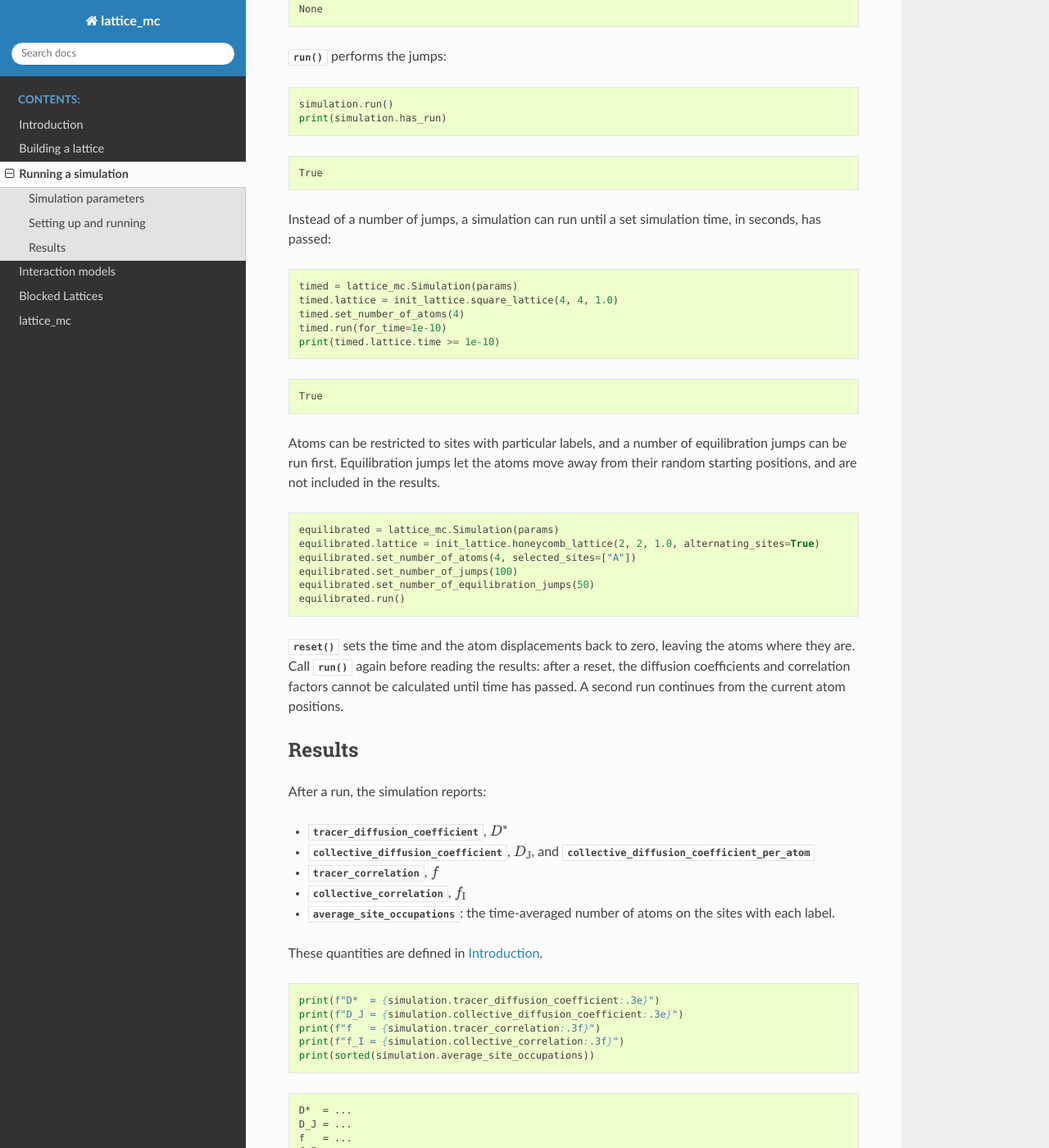
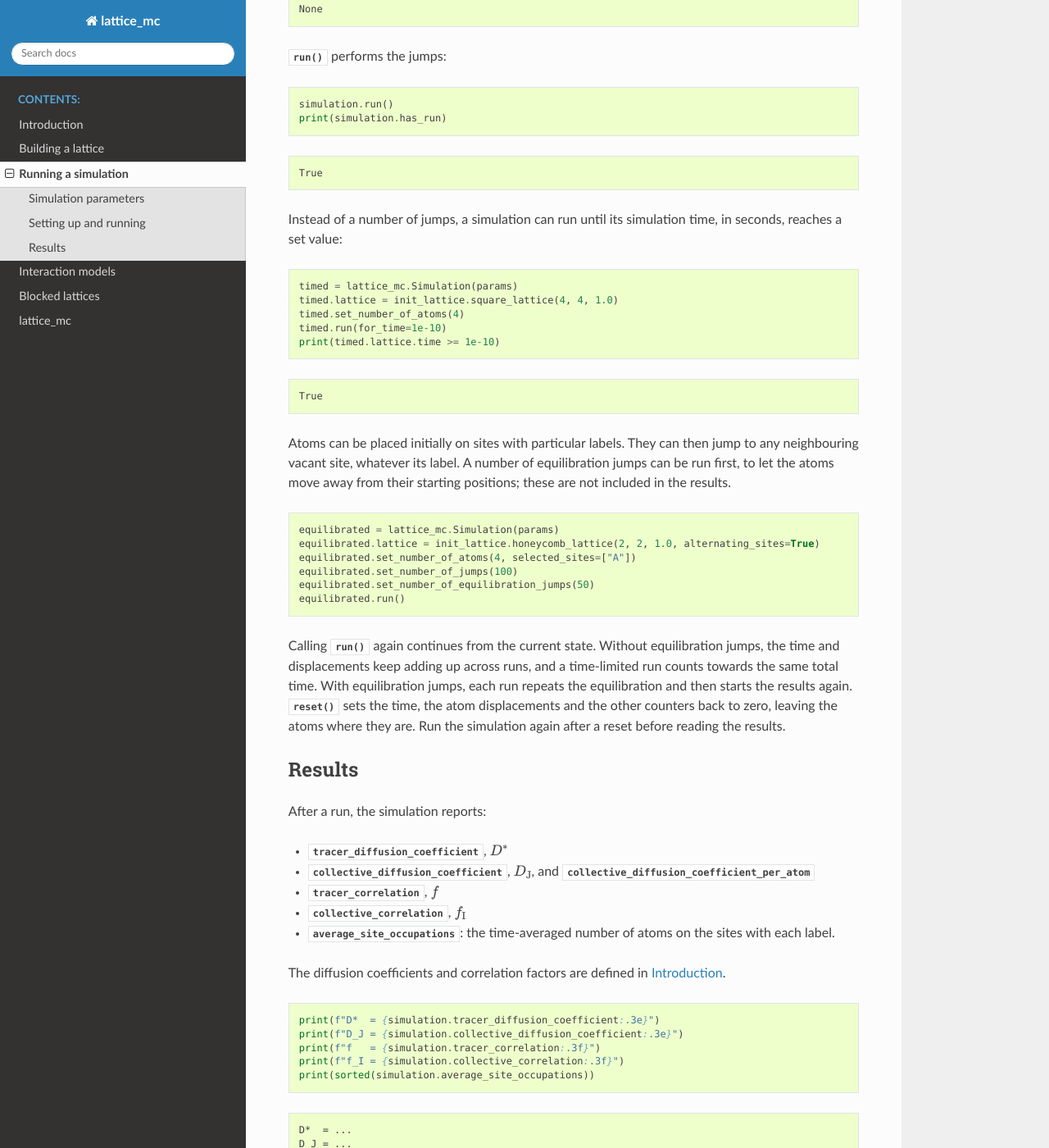
Before and after one commit to bjmorgan/lattice_mc, a Sphinx documentation site: the page built from docs/source/running_simulations.rst, in a window 1280 px wide and 1400 px high, scrolled down 1018 px. Shown: the whole window at 82% size. Built offline with Sphinx 7.4.7 and the Read the Docs theme 3.1.0, drawn with Linux system fonts in a browser that asks for light colours.

Commit message:
Address review of the user guide

```diff
--- a/docs/source/blocked_lattice.rst
+++ b/docs/source/blocked_lattice.rst
@@ -1,4 +1,4 @@
-Blocked Lattices
+Blocked lattices
 ================
 
 It is possible to construct a simulation lattice where there are no possible jumps;
--- a/docs/source/running_simulations.rst
+++ b/docs/source/running_simulations.rst
@@ -63,8 +63,8 @@ Until the simulation has run, its results are ``None``:
 
     True
 
-Instead of a number of jumps, a simulation can run until a set simulation time, in
-seconds, has passed:
+Instead of a number of jumps, a simulation can run until its simulation time, in
+seconds, reaches a set value:
 
 .. testcode::
 
@@ -78,9 +78,10 @@ seconds, has passed:
 
     True
 
-Atoms can be restricted to sites with particular labels, and a number of
-equilibration jumps can be run first. Equilibration jumps let the atoms move away
-from their random starting positions, and are not included in the results.
+Atoms can be placed initially on sites with particular labels. They can then jump to
+any neighbouring vacant site, whatever its label. A number of equilibration jumps can
+be run first, to let the atoms move away from their starting positions; these are
+not included in the results.
 
 .. testcode::
 
@@ -91,11 +92,13 @@ from their random starting positions, and are not included in the results.
     equilibrated.set_number_of_equilibration_jumps(50)
     equilibrated.run()
 
-:meth:`~lattice_mc.simulation.Simulation.reset` sets the time and the atom
-displacements back to zero, leaving the atoms where they are. Call
-:meth:`~lattice_mc.simulation.Simulation.run` again before reading the results: after a
-reset, the diffusion coefficients and correlation factors cannot be calculated until
-time has passed. A second run continues from the current atom positions.
+Calling :meth:`~lattice_mc.simulation.Simulation.run` again continues from the
+current state. Without equilibration jumps, the time and displacements keep adding
+up across runs, and a time-limited run counts towards the same total time. With
+equilibration jumps, each run repeats the equilibration and then starts the results
+again. :meth:`~lattice_mc.simulation.Simulation.reset` sets the time, the atom
+displacements and the other counters back to zero, leaving the atoms where they
+are. Run the simulation again after a reset before reading the results.
 
 Results
 -------
@@ -112,7 +115,7 @@ After a run, the simulation reports:
 - :attr:`~lattice_mc.simulation.Simulation.average_site_occupations`: the
   time-averaged number of atoms on the sites with each label.
 
-These quantities are defined in :doc:`introduction`.
+The diffusion coefficients and correlation factors are defined in :doc:`introduction`.
 
 .. testcode::
 
```
Also changed, not shown: docs/source/building_lattices.rst (+15 -6 lines), docs/source/conf.py (+3 -4 lines), docs/source/interaction_models.rst (+6 -10 lines), docs/source/introduction.rst (+18 -9 lines), 1 other file.
